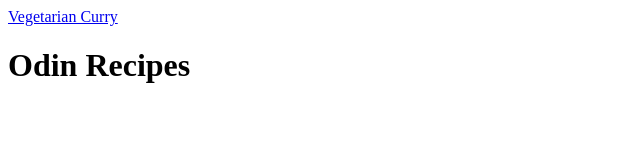
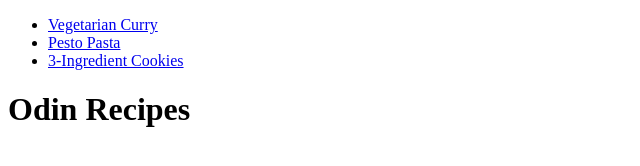
Before and after one commit to gronik97/odin-recipes, a plain HTML site: page index.html in a window 1280 px wide. Shown: the whole page, without its empty margins (0-640 px from the left). Drawn offline with Linux system fonts and the light colour scheme.

Commit message:
Added ul for links to recipe pages
Added an ul on index.html and put the links to the recipe pages into it, so they dont appear on one line

```diff
--- a/index.html
+++ b/index.html
@@ -5,7 +5,11 @@
     <meta charset="UTF-8">
     <meta name="viewport" content="width=device-width, initial-scale=1.0">
     <title>Odin|Recipes</title>
-    <a href="recipes/curry.html">Vegetarian Curry</a>
+    <ul>
+        <li><a href="recipes/curry.html">Vegetarian Curry</a></li>
+        <li><a href="recipes/pasta.html">Pesto Pasta</a></li>
+        <li><a href="recipes/cookie.html">3-Ingredient Cookies</a></li>
+    </ul>
 </head>
 
 <body>
```
